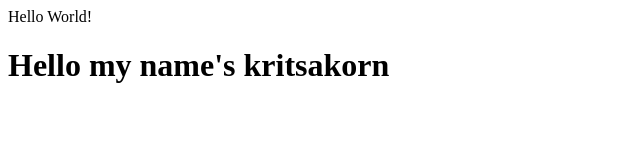
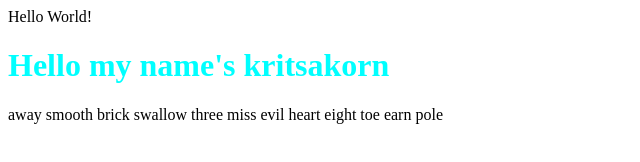
Before and after one commit to kritsakorn-Dev/learn-git, a plain HTML site: page index.html in a window 1280 px wide. Shown: the whole page, without its empty margins (0-640 px from the left). Drawn offline with Linux system fonts and the light colour scheme.

Commit message:
add style to tag <h1>

```diff
--- a/index.html
+++ b/index.html
@@ -5,9 +5,16 @@
     <meta http-equiv="X-UA-Compatible" content="IE=edge">
     <meta name="viewport" content="width=device-width, initial-scale=1.0">
     <title>Document</title>
+    <style>
+        h1 {
+         color: aqua;
+        }
+    </style>
 </head>
 <body>
     Hello World!
     <h1>Hello my name's kritsakorn</h1>
+
+    away smooth brick swallow three miss evil heart eight toe earn pole
 </body>
 </html>
```
